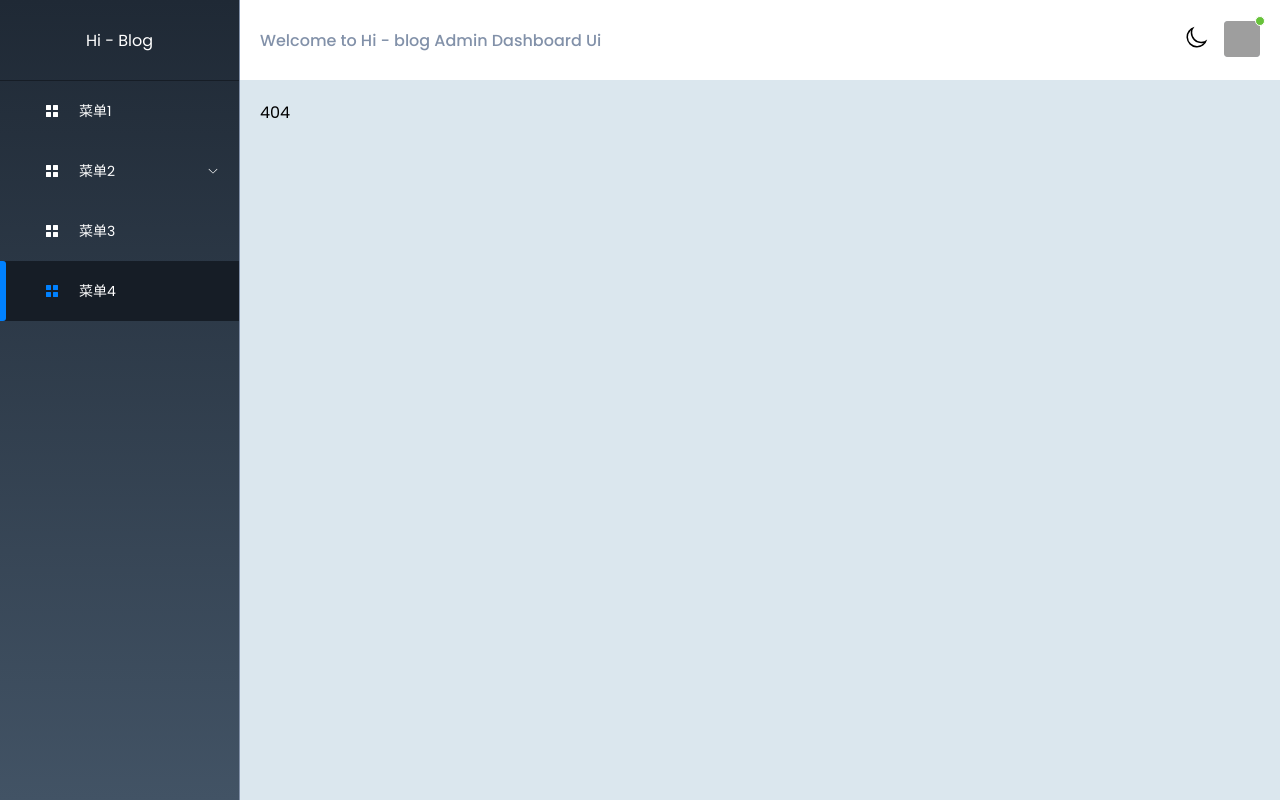
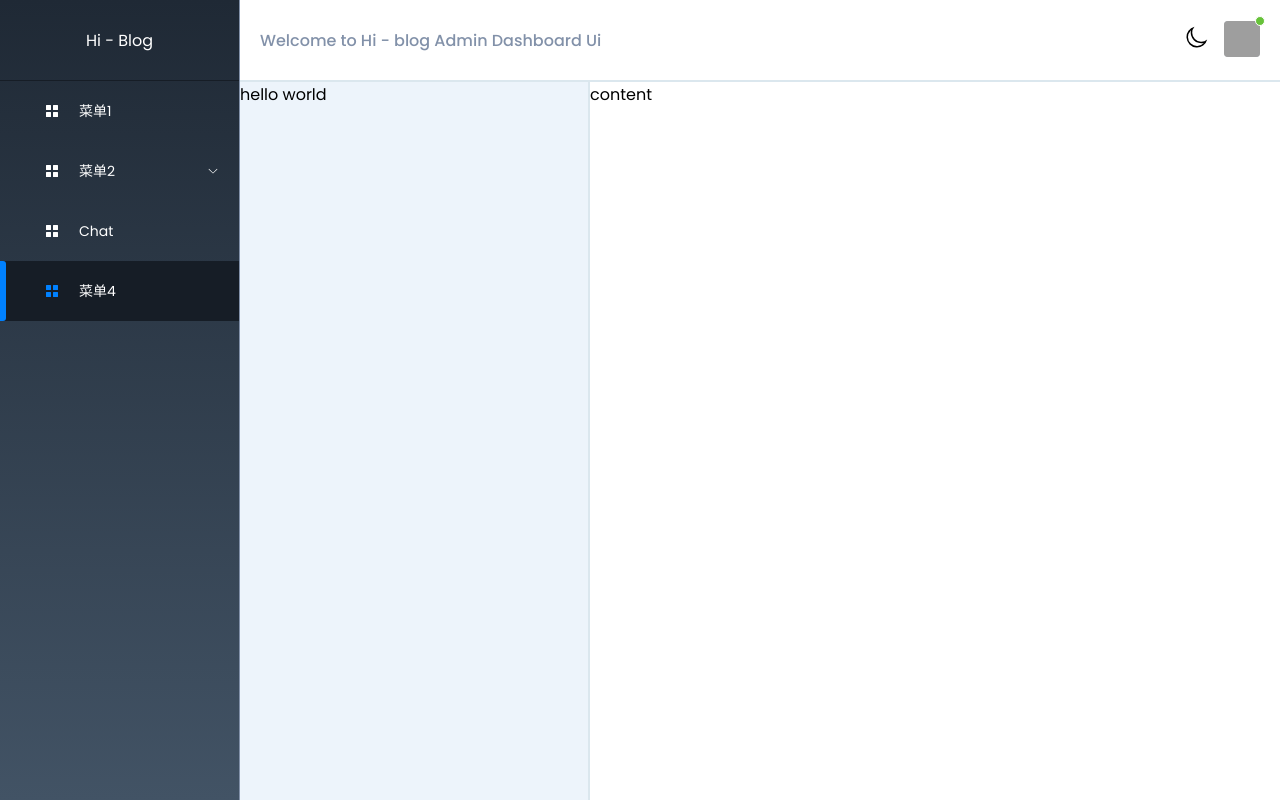
Before and after one commit to nishuiwei/admin-for-blog, a Vue app: page /main/chat in a window 1280 px wide. Before the commit this address had no page. Built offline with nearby package versions, Linux system fonts and the light colour scheme; grey boxes are pictures that could not be loaded.

Commit message:
feat: 聊天页面框架搭建

```diff
--- a/src/components/menu/src/hj-menu.vue
+++ b/src/components/menu/src/hj-menu.vue
@@ -5,6 +5,7 @@
 		background-color="transparent"
 		text-color="#fff"
 		unique-opened
+		router
 		@open="handleOpen"
 		@close="handleClose"
 	>
@@ -45,8 +46,8 @@ const menuWrapper = ref([
 		]
 	},
 	{
-		index: '3',
-		title: '菜单3',
+		index: '/main/chat',
+		title: 'Chat',
 		icon: 'Menu',
 		children: []
 	},
--- a/src/layout/default-layout.vue
+++ b/src/layout/default-layout.vue
@@ -5,10 +5,10 @@
 			<hj-menu />
 		</el-aside>
 		<el-container class="right">
-			<el-header>
+			<el-header class="bg-transition">
 				<hj-header />
 			</el-header>
-			<el-main id="main">
+			<el-main id="main" class="bg-transition">
 				<slot name="main" />
 			</el-main>
 		</el-container>
@@ -26,7 +26,7 @@
 		user-select: none;
 		width: 240px;
 		background: linear-gradient(180deg, #1f2935 0%, #425365 100%);
-		border-right: 1px solid #8291a9;
+		border-right: 1px solid var(--menu-border-color);
 		color: #fff;
 		.logo {
 			display: flex;
@@ -43,12 +43,11 @@
 		.el-header {
 			background-color: var(--header-background-color);
 			height: @height;
-			transition: background 0.3s ease-in-out;
 		}
 		.el-main {
 			flex: 1;
 			background-color: var(--background-color);
-			transition: background 0.3s ease-in-out;
+			padding: 0;
 		}
 	}
 }
--- a/src/router/index.ts
+++ b/src/router/index.ts
@@ -20,6 +20,11 @@ const routes: RouteRecordRaw[] = [
 				path: '/:pathMatch(.*)*',
 				name: 'not-found',
 				component: () => import('~/views/not-found/not-found-page.vue')
+			},
+			{
+				path: '/main/chat',
+				name: 'chat',
+				component: () => import('~/views/main/chat/chat-page.vue')
 			}
 		]
 	}
--- a/src/style.css
+++ b/src/style.css
@@ -9,8 +9,12 @@ body,
 :root {
 	color-scheme: light;
 	--background-color: rgba(219, 231, 238, 100);
+	/* --background-color: rgba(130, 145, 169, 100); */
 	--header-background-color: rgba(255, 255, 255, 100);
 	--text-color: rgba(130, 145, 169, 1);
+	--chat-bg-color: rgba(237, 244, 251, 1);
+	--menu-border-color: #8291a9;
+
 	--submenu-color: #8291a9;
 	--menu-active-color: #0081ff;
 	--menu-active-bg-color: #161d26;
@@ -21,4 +25,10 @@ body,
 	--background-color: rgba(22, 29, 38, 100);
 	--header-background-color: rgba(31, 41, 53, 100);
 	--text-color: rgba(130, 145, 169, 1);
+	--chat-bg-color: #161d26;
+	--menu-border-color: #384352;
 }
+
+.bg-transition {
+	transition: background 0.3s ease-in-out;
+}
--- /dev/null
+++ b/src/views/main/chat/chat-page.vue
@@ -0,0 +1,32 @@
+<template>
+	<div class="chat">
+		<!-- 联系人列表 -->
+		<div class="chat-person-list bg-transition">
+			<ul>
+				<li>hello world</li>
+			</ul>
+		</div>
+		<!-- 聊天内容 -->
+		<div class="chat-content bg-transition">content</div>
+	</div>
+</template>
+
+<script setup lang="ts"></script>
+
+<style scoped lang="less">
+.chat {
+	display: flex;
+	height: 100%;
+	margin-top: 2px;
+	&-person-list {
+		width: 348px;
+		margin-right: 2px;
+		background-color: var(--chat-bg-color);
+	}
+
+	&-content {
+		flex: 1;
+		background-color: var(--header-background-color);
+	}
+}
+</style>
```
